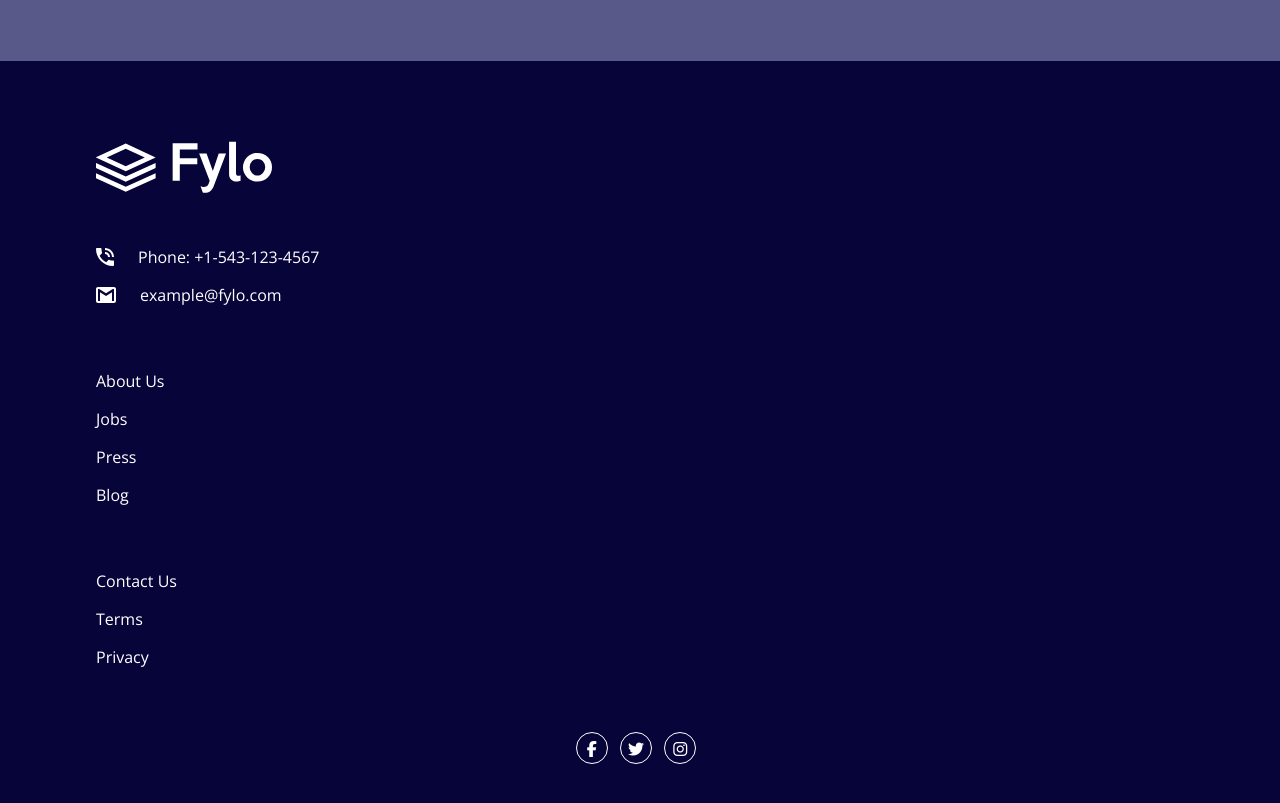
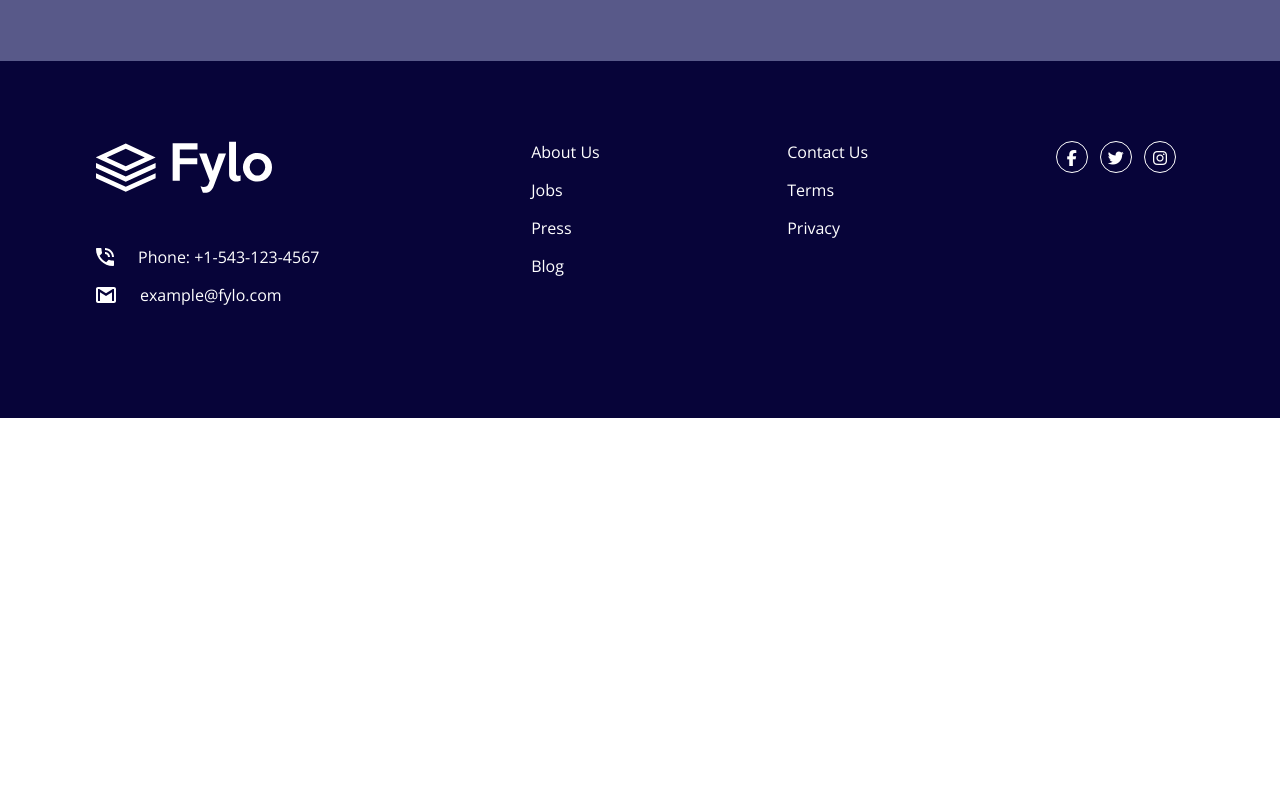
Before and after one commit to JacksonJ97/fylo-landing-page-with-two-column-layout, a website built with Parcel: page src/index.html in a window 1280 px wide. Shown: the part 1722-2525 px from the top of the page. After the commit the page ends 2140 px from the top, so only its background shows below. Built offline with nearby package versions, Linux system fonts and the light colour scheme.

Commit message:
finished desktop view for the footer

```diff
--- a/src/index.html
+++ b/src/index.html
@@ -100,13 +100,16 @@
 
     <footer>
       <div class="container">
+        <div class="wrapper">
           <img src="images/white-logo.svg" alt="" />
 
           <div class="contact-links">
             <a href="#"><img src="images/icon-phone.svg" alt="" />Phone: +1-543-123-4567</a>
             <a href="#"><img src="images/icon-email.svg" alt="" />example@fylo.com</a>
           </div>
+        </div>
 
+        <div class="links-container">
           <ul class="footer-links">
             <li><a href="#">About Us</a></li>
             <li><a href="#">Jobs</a></li>
@@ -126,6 +129,7 @@
             <a href="#"><span class="sr-only">Instagram link</span><i class="fab fa-instagram"></i></a>
           </div>
         </div>
+      </div>
     </footer>
   </body>
 </html>
--- a/src/scss/layout/_footer.scss
+++ b/src/scss/layout/_footer.scss
@@ -3,7 +3,7 @@
 footer {
   background-color: $veryDarkBlue;
   color: white;
-  padding: 5em 0;
+  padding: 5em 0 3em 0;
 }
 
 footer img {
@@ -51,3 +51,16 @@ footer li {
   width: 2em;
   margin-right: 0.5em;
 }
+
+@media (min-width: 1100px) {
+  footer .container {
+    display: flex;
+    justify-content: space-between;
+  }
+
+  .links-container {
+    display: flex;
+    justify-content: space-between;
+    width: 60%;
+  }
+}
```
Also changed, not shown: public/index.html (+4 -0 lines), 1 other file. Lines whose indentation alone changed are shown as unchanged.
